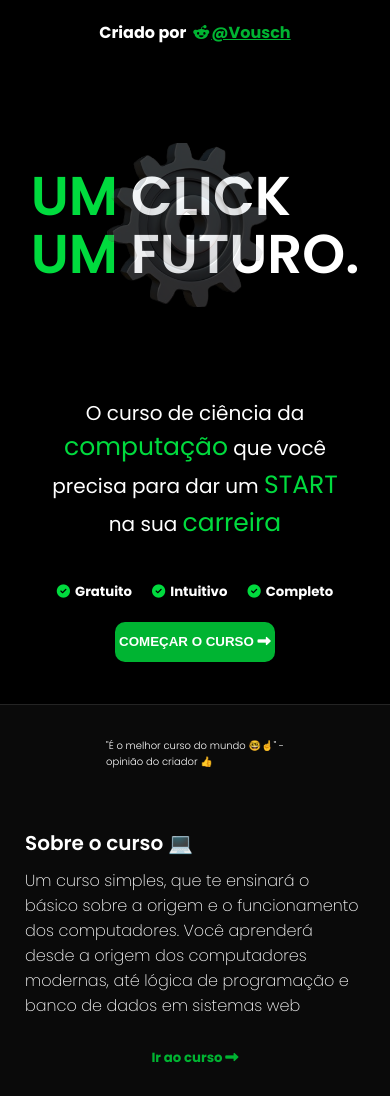
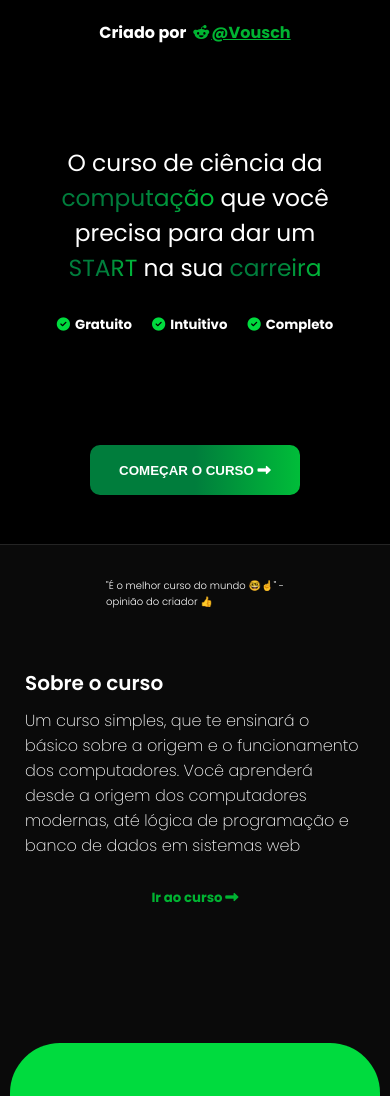
Before and after one commit to PietroThUser/ENC-TECH-SITE, a Flask app: page / in a window 390 px wide. Shown: the top 1096 px of the page. Run offline with Flask 3, Linux system fonts and the light colour scheme; some libraries are stand-ins or nearby versions.

Commit message:
Mudança de cores e pequenos detalhes

```diff
--- a/enc-tech_directory/main.py
+++ b/enc-tech_directory/main.py
@@ -6,7 +6,7 @@
 
 @app.route("/curso/<int:actual_text>")
 def hub_introduction(actual_text):
-    with open(f"templates/TEXTOS/TEXTO{actual_text}.txt", "r") as file:
+    with open(f"templates/TEXTOS/TEXTO{actual_text}.txt", "r", encoding="utf-8") as file:
         content = file.read()
         actual_text = formatter(content)
 
@@ -15,7 +15,7 @@
 @app.route("/")
 def index():
     try:
-        with open("templates/roadmap.txt", "r") as roadmap_archive:
+        with open("templates/roadmap.txt", "r", encoding="utf-8") as roadmap_archive:
             roadmap_content = roadmap_archive.read()
             roadmap_text = formatter(roadmap_content)
 
--- a/enc-tech_directory/static/style.css
+++ b/enc-tech_directory/static/style.css
@@ -23,44 +23,6 @@
     color: white;
 }
 
-.slogan {
-    display: flex;
-    width: 100%;
-    height: 260px;
-    flex-direction: row;
-    gap: 50px;
-    background-color: black;
-
-    img {
-        width: 180px;
-        height: 160px;
-        margin-top: 120px;
-        margin-left: 60px;
-    }
-}
-
-.span-slogan {
-    color: var(--primary-color);
-}
-
-.slogan-tit {
-    display: flex;
-    flex-direction: column;
-    white-space: nowrap;
-    width: 0 auto;
-    line-height: 100px;
-    margin-top: 100px;
-
-    p {
-        font-size: 100px;
-        font-weight: 600;
-    }
-}
-
-.img-mobile {
-    display: none;
-}
-
 .reddit_redirect {
     display: flex;
     justify-content: center;
@@ -77,20 +39,10 @@
 }
 
 .text_of_creator {
-    display: none;
+    display: flex;
     white-space: nowrap;
     font-size: 10px;
     justify-content: center;
-    font-weight: 300;
-}
-
-.text_of_creator_pc {
-    display: flex;
-    margin-top: 200px;
-    white-space: nowrap;
-    font-size: clamp(10px, 1vw, 12px);
-    justify-content: center;
-    display: flex;
     font-weight: 300;
 }
 
@@ -133,23 +85,27 @@
     display: flex;
     flex-direction: column;
     width: 100%;
-    height: 400px;
+    height: 500px;
     background-color: black;
     align-items: center;
-    justify-content: center;
     border-bottom: 1px solid hsla(0,0%,100%,.14);
     gap: 20px;
 }
 
 .go_to_text {
-    width: 160px;
-    height: 40px;
+    position: absolute;
+    width: 210px;
+    height: 50px;
     border: none;
     border-radius: 10px;
     color: white;
     font-weight: 600;
-    background-color: var(--secondary-color);
-    margin-top: 30px;
+    background: #007d3c;
+    background: -webkit-linear-gradient(90deg, rgba(0, 125, 60, 1) 50%, rgba(0, 189, 57, 1) 100%);
+    background: -moz-linear-gradient(90deg, rgba(0, 125, 60, 1) 50%, rgba(0, 189, 57, 1) 100%);
+    background: linear-gradient(90deg, rgba(0, 125, 60, 1) 50%, rgba(0, 189, 57, 1) 100%);
+    filter: progid:DXImageTransform.Microsoft.gradient(startColorstr="#007D3C", endColorstr="#00BD39", GradientType=1);
+    margin-top: 400px;
 }
 
 .black_solid div {
@@ -166,18 +122,24 @@
 .black_solid-text {
     text-align: center;
     position: relative;
-    top: 30px;
     width: 80%;
+    margin-top: 100px;
 
     h4 {
-        font-size: 20px;
+        font-size: clamp(1.3125rem, 0.887rem + 2.3478vw, 3rem);
         font-weight: 400;
         width: 100%;
     }
 
     span {
-        font-size: 25px;
-        color: var(--primary-color);
+        font-size: clamp(1.3125rem, 0.887rem + 2.3478vw, 3rem);
+        background: #007d3c;
+        background: -webkit-linear-gradient(90deg, rgba(0, 125, 60, 1) 50%, rgba(0, 189, 57, 1) 100%);
+        background: -moz-linear-gradient(90deg, rgba(0, 125, 60, 1) 50%, rgba(0, 189, 57, 1) 100%);
+        background: linear-gradient(90deg, rgba(0, 125, 60, 1) 50%, rgba(0, 189, 57, 1) 100%);
+        filter: progid:DXImageTransform.Microsoft.gradient(startColorstr="#007D3C", endColorstr="#00BD39", GradientType=1);
+        -webkit-background-clip: text;
+        -webkit-text-fill-color: transparent;
     }
 }
 
@@ -230,88 +192,19 @@
     }
 }
 
-@media only screen and (max-width: 1210px){
-    .text_of_creator_pc {
-        display: none;
-    }
-
-    .text_of_creator {
-        display: flex;
-    }
-}
-
 @media only screen and (max-width: 1070px){
     .main {
         padding: 25px;
-        margin-top: 100px;
-    }
-
-    .slogan {
-        position: relative;
-
-    }
-}
-
-@media only screen and (max-width: 970px){
-    .logo {
-        display: none;
-    }
-
-    .slogan {
-        justify-content: center;
-        align-items: center;
-    }
-
-    .img-mobile {
-        display: flex;
-        position: absolute;
-        opacity: 0.25;
-        width: 300px !important;
-        height: 300px !important;
-        margin-right: 75px;
-    }
-
-    .black_solid {
-        gap: 30px;
-    }
-
-    .black_solid div {
-        position: relative;
-        top: 50px;
-    }
-
-    .black_solid-text {
-        top: 76px !important;
     }
 }
 
 @media only screen and (max-width: 780px){
-    .slogan-tit {
-        p {
-            white-space: nowrap;
-            font-size: clamp(3rem, 15vw, 6rem);
-        }
-    }
-
     .main {
         margin-top: 15vw;
-    }
-
-    .img-mobile {
-        margin-bottom: 20px;
-        width: 42vw !important;
-        height: 42vw !important;
     }
 }
 
 @media only screen and (max-width: 680px){
-    .slogan-tit {
-        p {
-            font-size: clamp(2rem, 14vw, 6rem);
-            line-height: 15vw;
-        }
-    }
-
     .div-intro_text {
         width: 75%;
     }
@@ -330,10 +223,6 @@
 }
 
 @media only screen and (max-width: 499px){
-    .black_solid-text {
-        top: 50px !important;
-    }
-
     .div-intro_text {
         width: 100%;
     }
@@ -359,10 +248,6 @@
         height: 500px !important;
     }
 
-    .black_solid-text {
-        top: 0 !important;
-    }
-
     .black_solid div {
         top: 0;
     }
--- a/enc-tech_directory/templates/index.html
+++ b/enc-tech_directory/templates/index.html
@@ -5,18 +5,10 @@
     <meta name="viewport" content="width=device-width, initial-scale=1.0">
     <title>ENC-TECH</title>
     <link rel="stylesheet" href="{{ url_for('static', filename='style.css') }}">
+    <script src="https://kit.fontawesome.com/5c274821a4.js" crossorigin="anonymous"></script>
 </head>
 <body style="background-color: #0a0a0a;">
     <h4 class="reddit_redirect">Criado por <a href="https://www.reddit.com/user/Vousch/"><i style="margin: 2px;" class="fa-brands fa-reddit-alien"></i>@Vousch</a></h4>
-    <div class="slogan">
-        <img src="{{ url_for('static', filename='gear.png') }}" alt="" class="img-mobile">
-        <img src="{{ url_for('static', filename='gear.png') }}" alt="" class="logo">
-        <div class="slogan-tit">
-            <p><span class="span-slogan">UM</span> CLICK</p>
-            <p><span class="span-slogan">UM</span> FUTURO.</p>
-        </div>
-        <h4 class="text_of_creator_pc">"É o melhor curso do mundo 🤓☝️" - <br>opinião do criador 👍</h4>
-    </div>
     <div class="black_solid">
         <div class="black_solid-text">
             <h4>O curso de ciência da <span>computação</span> que você precisa para dar um <span>START</span> na sua <span> carreira</span></h4>
@@ -33,7 +25,7 @@
     <div class="div-intro">
         <h4 class="text_of_creator">"É o melhor curso do mundo 🤓☝️" - <br>opinião do criador 👍</h4>
         <div class="div-intro_text">
-            <h1 style="font-weight: 600;">Sobre o curso 💻</h1>
+            <h1 style="font-weight: 600;">Sobre o curso</h1>
             <h4 style="font-weight: 200;">Um curso simples, que te ensinará o básico sobre a origem e o funcionamento dos computadores. Você aprenderá desde a origem dos computadores modernas, até lógica de programação e banco de dados em sistemas web</h4>
         </div>
         <h5><a href="/home">Ir ao curso <i class="fa-solid fa-right-long"></i></a></h5>
@@ -42,6 +34,5 @@
         <h1>Caminho do curso <i class="fa-solid fa-map-pin"></i></h1>
         {{ roadmap | safe }}
     </div>
-    <script src="https://kit.fontawesome.com/e82009d315.js" crossorigin="anonymous"></script>
 </body>
 </html>
```
